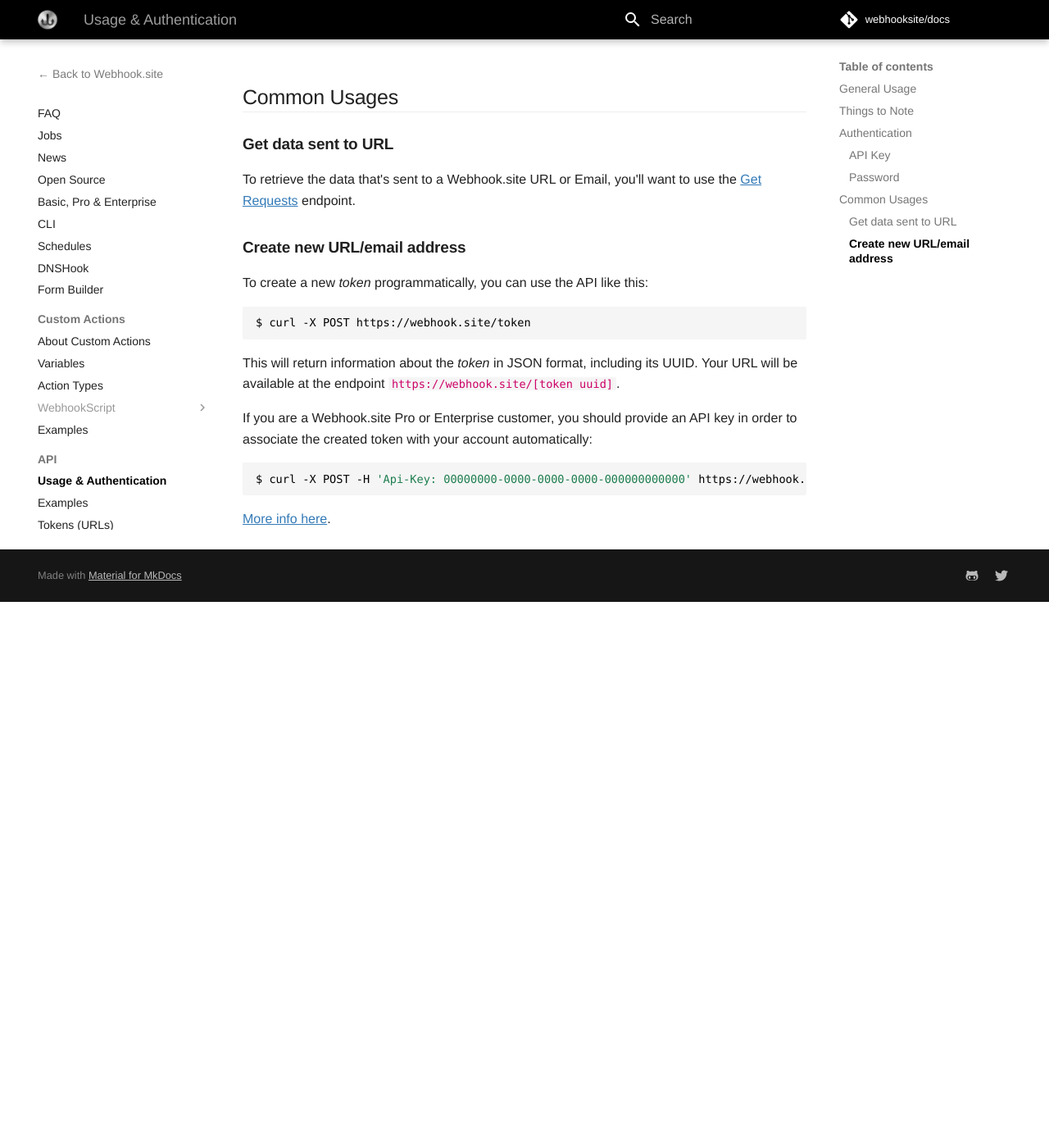
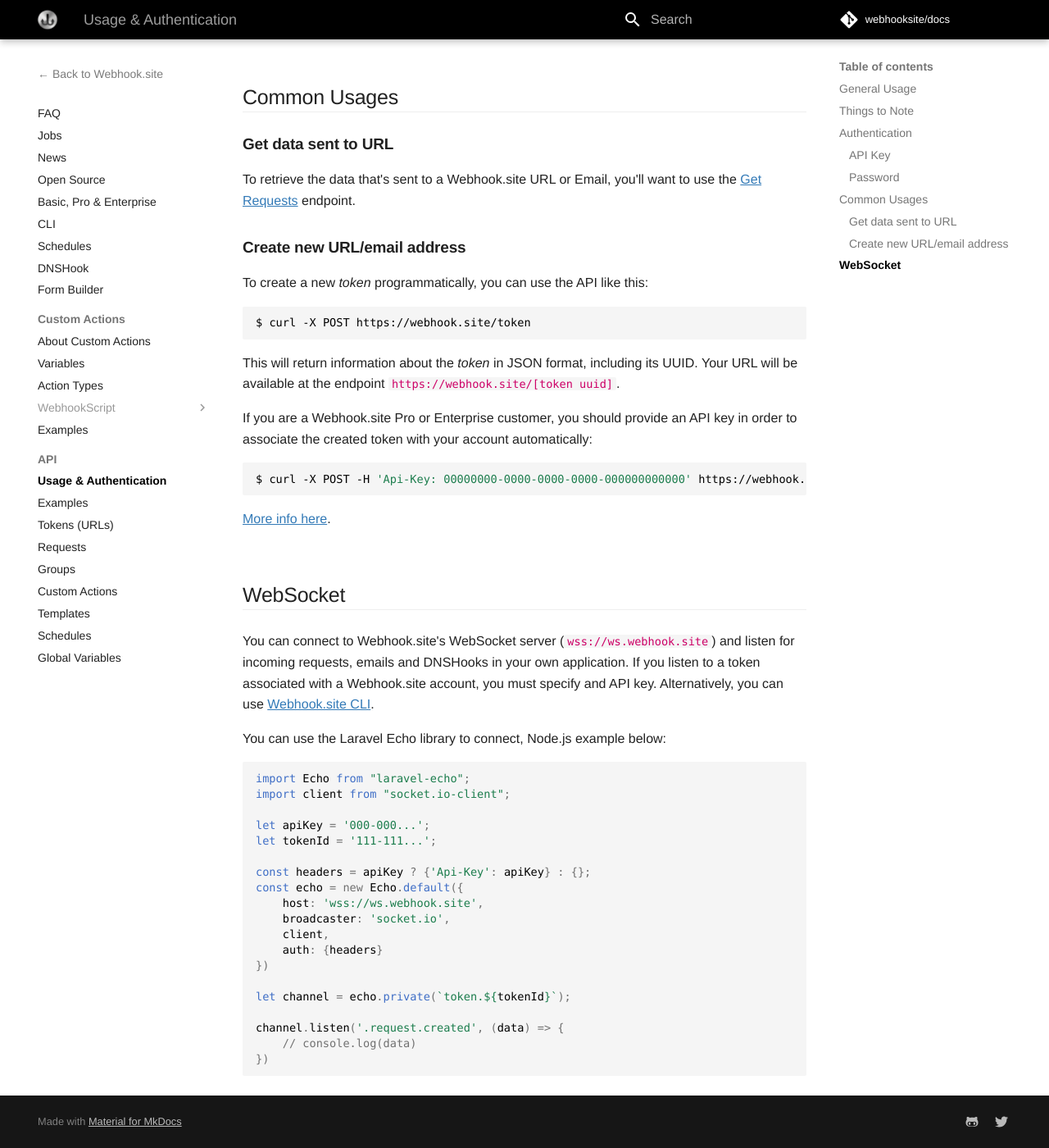
Before and after one commit to webhooksite/docs, an MkDocs documentation site: the page built from docs/api/about.md, in a window 1280 px wide and 1400 px high, scrolled down 1486 px. Shown: the whole window at 82% size. Built offline with MkDocs 1.6.1 and Material for MkDocs 9.7.7, drawn with Linux system fonts in a browser that asks for light colours; comment, search, counter and statistics services are not loaded; before the commit the page ends 2220 px from its top, so only the background shows below that.

Commit message:
Update docs

````diff
--- a/docs/api/about.md
+++ b/docs/api/about.md
@@ -63,3 +63,31 @@
 ```
 
 [More info here](/api/tokens.html#create-token).
+
+## WebSocket
+
+You can connect to Webhook.site's WebSocket server (`wss://ws.webhook.site`) and listen for incoming requests, emails and DNSHooks in your own application. If you listen to a token associated with a Webhook.site account, you must specify and API key. Alternatively, you can use [Webhook.site CLI](/cli.html).
+
+You can use the Laravel Echo library to connect, Node.js example below:
+
+```javascript
+import Echo from "laravel-echo";
+import client from "socket.io-client";
+
+let apiKey = '000-000...';
+let tokenId = '111-111...';
+
+const headers = apiKey ? {'Api-Key': apiKey} : {};
+const echo = new Echo.default({
+    host: 'wss://ws.webhook.site',
+    broadcaster: 'socket.io',
+    client,
+    auth: {headers}
+})
+
+let channel = echo.private(`token.${tokenId}`);
+
+channel.listen('.request.created', (data) => {
+    // console.log(data)
+})
+```
````
